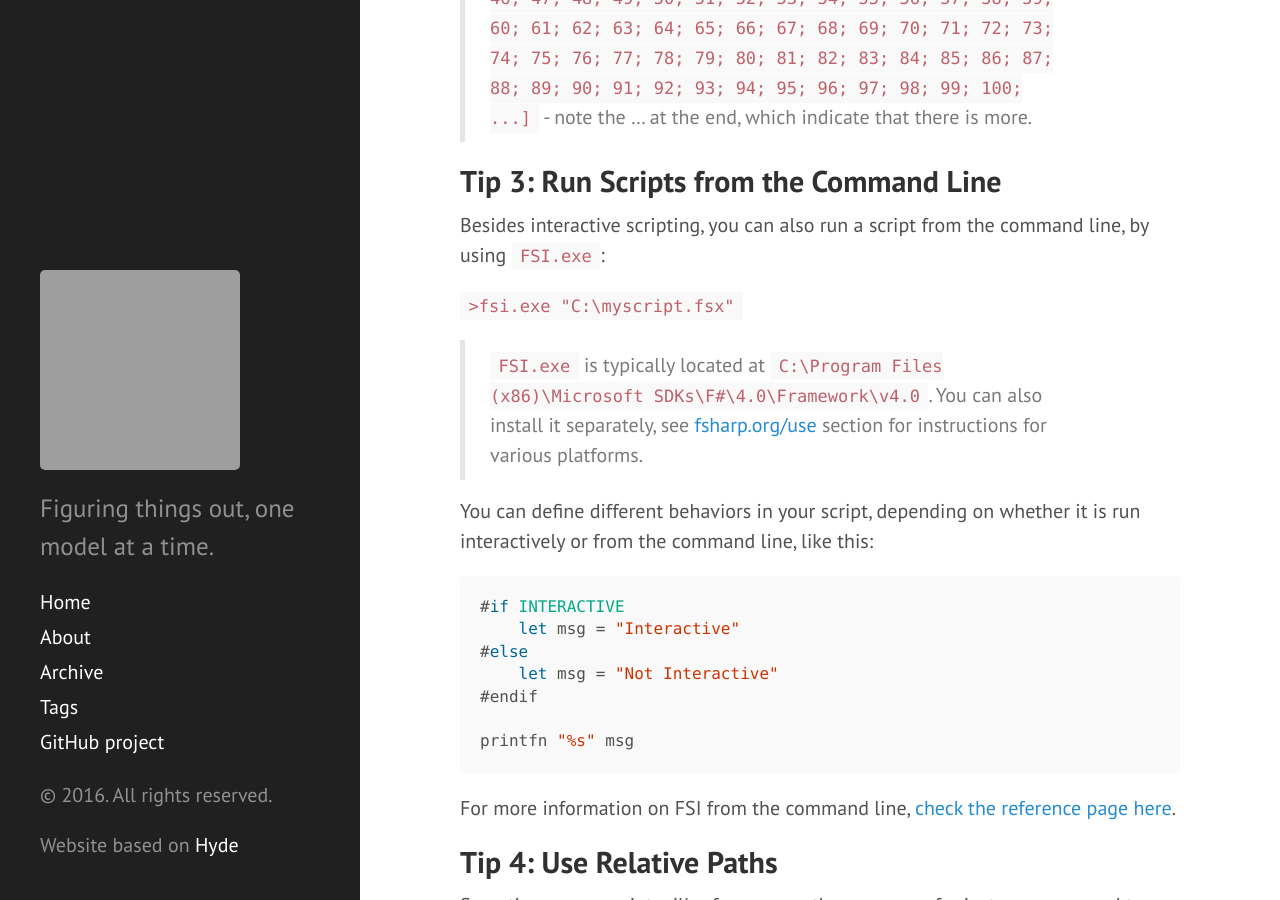
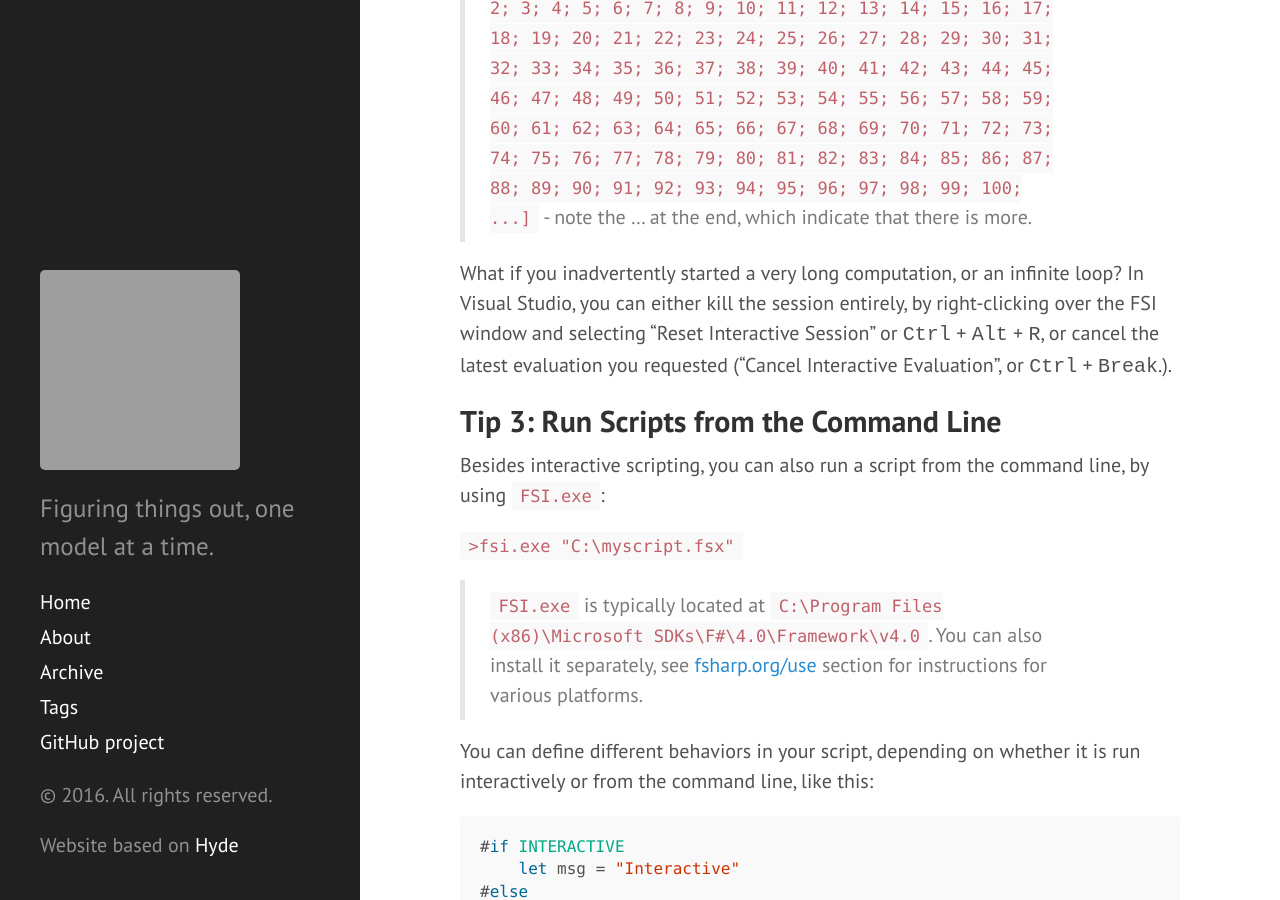
Before and after one commit to mathias-brandewinder/mathias-brandewinder.github.io, a Jekyll site: the page built from _posts/2016-02-06-10-fsharp-scripting-tips.md, in a window 1280 px wide and 900 px high, scrolled down 2826 px. Built offline with Jekyll 4.4.1, drawn with Linux system fonts in a browser that asks for light colours; comment, search, counter and statistics services are not loaded; some of the changed text lies outside the part shown; grey boxes are pictures that could not be loaded.

Commit message:
Additions to the scripting tips post

```diff
--- a/_posts/2016-02-06-10-fsharp-scripting-tips.md
+++ b/_posts/2016-02-06-10-fsharp-scripting-tips.md
@@ -9,6 +9,8 @@
 ---
 
 Scott Hanselman recently had a [nice post on C# and F# REPLs][1], which reminded me of the time I started using F# scripts. Over time, I found out a couple of small tricks, which helped make the experience productive. I found about them mainly by accident, so I figured, let's see if I can list them in one place! Some of these are super simple, some probably a bit obscure, but hopefully, one of them at least will make your path towards scripting nirvana an easier one...
+
+> Note: these tips are not necessarily ordered by usefulness. For that matter, there might or might not be exactly 10 of them :)
 
 <!--more-->
 
@@ -65,6 +67,8 @@
    60; 61; 62; 63; 64; 65; 66; 67; 68; 69; 70; 71; 72; 73; 74; 75; 76; 77; 78;
    79; 80; 81; 82; 83; 84; 85; 86; 87; 88; 89; 90; 91; 92; 93; 94; 95; 96; 97;
    98; 99; 100; ...]` - note the ... at the end, which indicate that there is more.
+
+What if you inadvertently started a very long computation, or an infinite loop? In Visual Studio, you can either kill the session entirely, by right-clicking over the FSI window and selecting "Reset Interactive Session" or <kbd>Ctrl</kbd> + <kbd>Alt</kbd> + <kbd>R</kbd>, or cancel the latest evaluation you requested ("Cancel Interactive Evaluation", or <kbd>Ctrl</kbd> + <kbd>Break</kbd>.).
 
 ## Tip 3: Run Scripts from the Command Line
 
@@ -164,7 +168,7 @@
 
 `#r @"../packages/FSharp.Data.2.2.5/lib/net40/FSharp.Data.dll"`
 
-Fixing the script requires manually editing the version number in the path, which quickly becomes a pain. [`Paket`][4] provides a better experience, because it stores packages without the version number, in this case, under:
+Fixing the script requires manually editing the version number in the path, which quickly becomes a pain. [`**Paket**`][4] provides a better experience, because it stores packages without the version number, in this case, under:
 
 `#r @"../packages/FSharp.Data/lib/net40/FSharp.Data.dll"`
 
@@ -244,6 +248,8 @@
 * [debug an F# script? (around 0:12:35 in)][11]
 * [inspect the objects in your FSI session with **FsEye**?][12]
 * change the FSI font size in Tools/Options/Environment/Fonts and Colors/Show Settings for/F# Interactive?
+* add your own pretty-printer to FSI, [like this](https://github.com/mathnet/mathnet-numerics/blob/master/src/FSharp/MathNet.Numerics.fsx)?
+* mess with your coworkers' mental sanity, by executing `(*` (opening a multiline comment) in FSI? (credit: [Tomas](https://twitter.com/tomaspetricek)
 
 And again... if you are not using the [Visual F# Power Tools][13], you are missing out:
 
```
